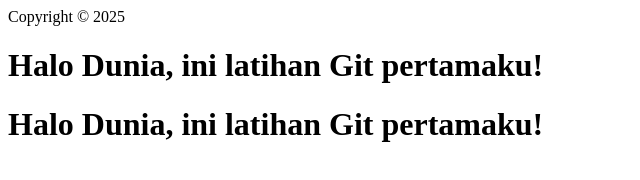
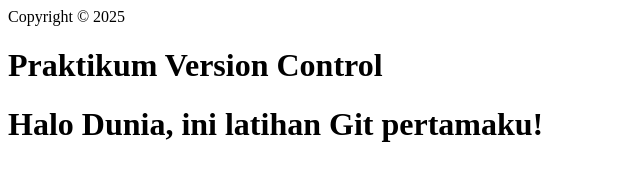
Before and after one commit to fakhrioib/latihan-git-301220067, a plain HTML site: page index.html in a window 1280 px wide. Shown: the whole page, without its empty margins (0-640 px from the left). Drawn offline with Linux system fonts and the light colour scheme.

Commit message:
Menambahkan header di branch feature-header

```diff
--- a/index.html
+++ b/index.html
@@ -2,9 +2,10 @@
 <html>
 <footer>Copyright © 2025</footer>
 
-<head>
-    <h1>Halo Dunia, ini latihan Git pertamaku!</h1>
-</head>
+<header>
+
+    <h1>Praktikum Version Control</h1>
+</header>
 
 <body>
     <h1>Halo Dunia, ini latihan Git pertamaku!</h1>
```
